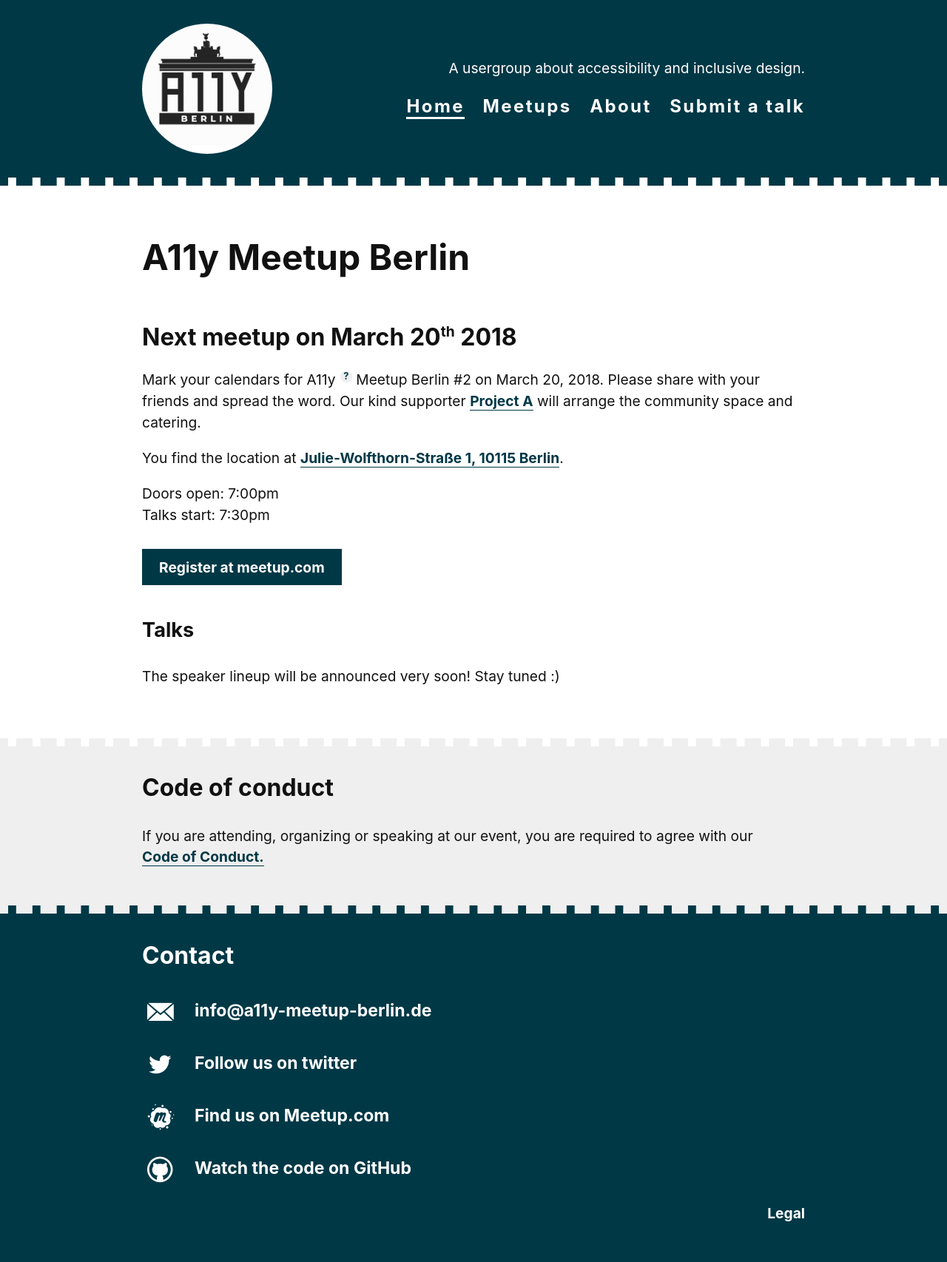
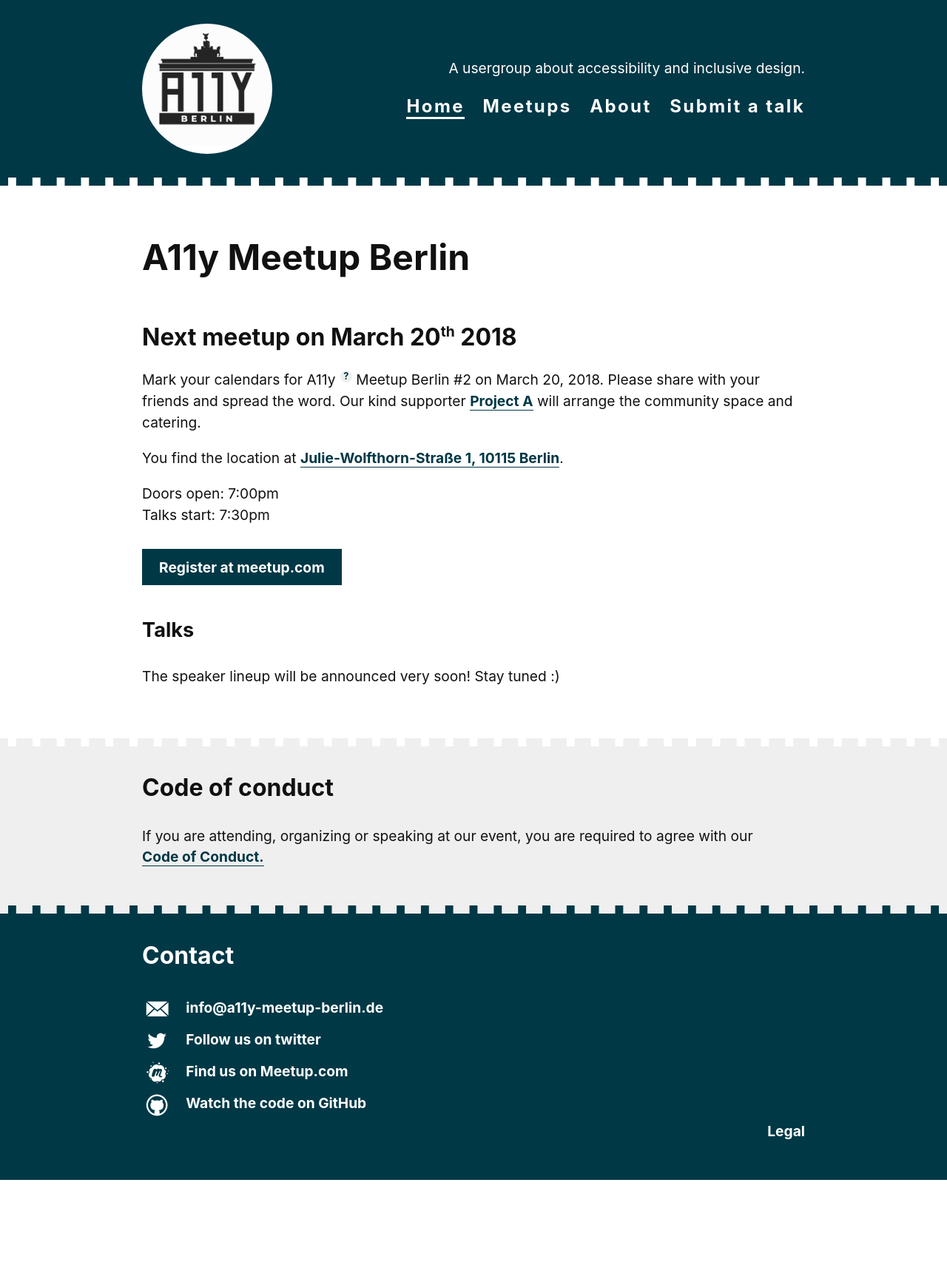
Before and after one commit to a11yberlin/a11y-meetup-berlin.de, a Jekyll site: the page built from index.html, in a window 1280 px wide. Shown: the whole page at 74% size. Built offline with Jekyll 4.4.1, drawn with Linux system fonts in a browser that asks for light colours; after the commit the page ends 1595 px from its top, so only the background shows below that.

Commit message:
set font size on body element, fix link underline, fix logo

```diff
--- a/_includes/footer.html
+++ b/_includes/footer.html
@@ -35,7 +35,9 @@
                 </a>
             </li>
             <li>
-                <a href="legal.html" {% if page.url=='/legal.html' %} aria-current="page" {% endif %}>Legal</a>
+                <a href="legal.html" {% if page.url=='/legal.html' %} aria-current="page" {% endif %}>
+                    <span class="link-text">Legal</span>
+                </a>
             </li>
         </ul>
     </div>
--- a/_sass/_base.scss
+++ b/_sass/_base.scss
@@ -10,6 +10,7 @@ body {
     line-height: 1.5;
     color: $color-text;
     overflow-x: hidden;
+    font-size: 1.2rem;
 }
 
 * {
@@ -53,13 +54,6 @@ a {
     }
 }
 
-p,
-ul,
-ol,
-dl {
-    font-size: 1.2rem;
-}
-
 dt {
     font-weight: bold;
     margin-top: 1em;
--- a/_sass/_layout.scss
+++ b/_sass/_layout.scss
@@ -1,5 +1,5 @@
 .l-container {
-  max-width: 60em;
+  max-width: 50em;
   margin: 0 auto;
   padding: 0 $default-spacing;
   clear: both;
--- a/_sass/components/_icon-link-list.scss
+++ b/_sass/components/_icon-link-list.scss
@@ -3,21 +3,15 @@
     list-style: none;
 
     li {
-        margin-bottom: 1em;
-
         &:last-of-type {
             text-align: right;
-
-            a {
-                font-size: 1em;
-            }
         }
     }
 
     a {
         text-decoration: none;
         border: none;
-        font-size: 1.2em;
+
         &:hover,
         &:focus {
             .link-text {
--- a/_sass/components/_logo.scss
+++ b/_sass/components/_logo.scss
@@ -11,6 +11,7 @@
 
 .logo__img {
   width: 11rem;
+  height: auto;
   border-radius: 50%;
   border: none;
   vertical-align: bottom;
```
